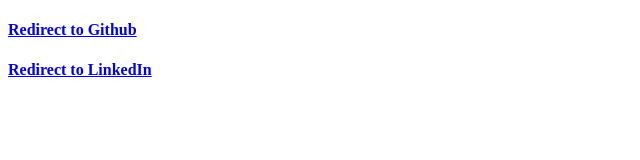
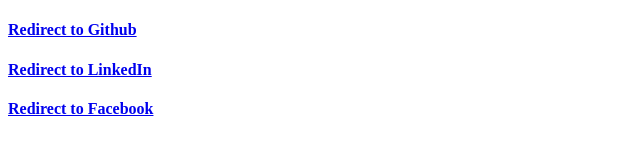
Before and after one commit to flyingsaucer11/flyingsaucer11.github.io, a plain HTML site: page index.html in a window 1280 px wide. Shown: the whole page, without its empty margins (0-640 px from the left). Drawn offline with Linux system fonts and the light colour scheme.

Commit message:
Update index.html

```diff
--- a/index.html
+++ b/index.html
@@ -3,6 +3,7 @@
 <body>
 <h4><a href="https://github.com/flyingsaucer11">Redirect to Github</a></h4>
 <h4><a href="https://www.linkedin.com/in/12b8b0222/">Redirect to LinkedIn</a></h4>
+<h4><a href="https://www.facebook.com/dfrtwo/">Redirect to Facebook</a></h4>
 <p></p>
 </body>
 </html>
```
